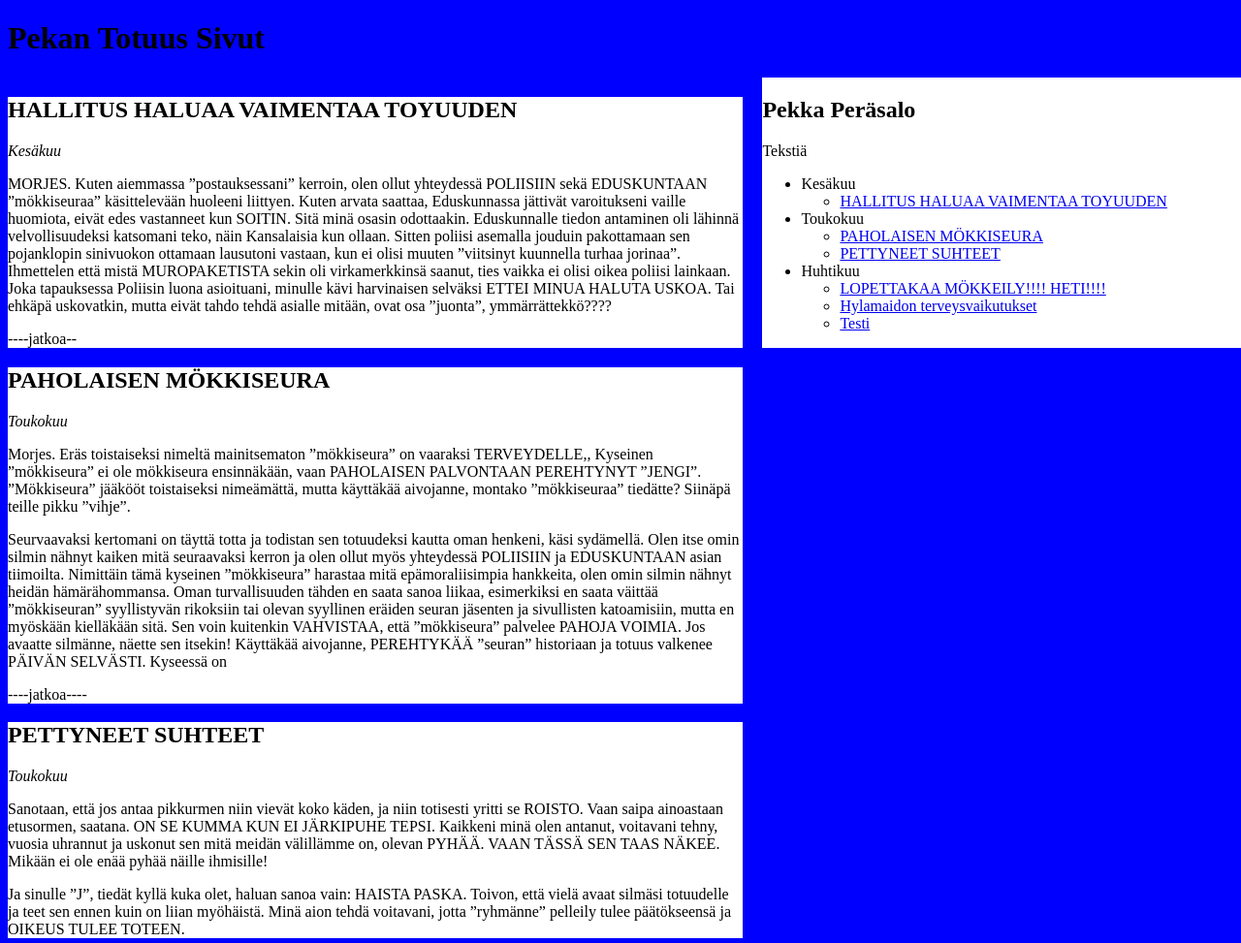
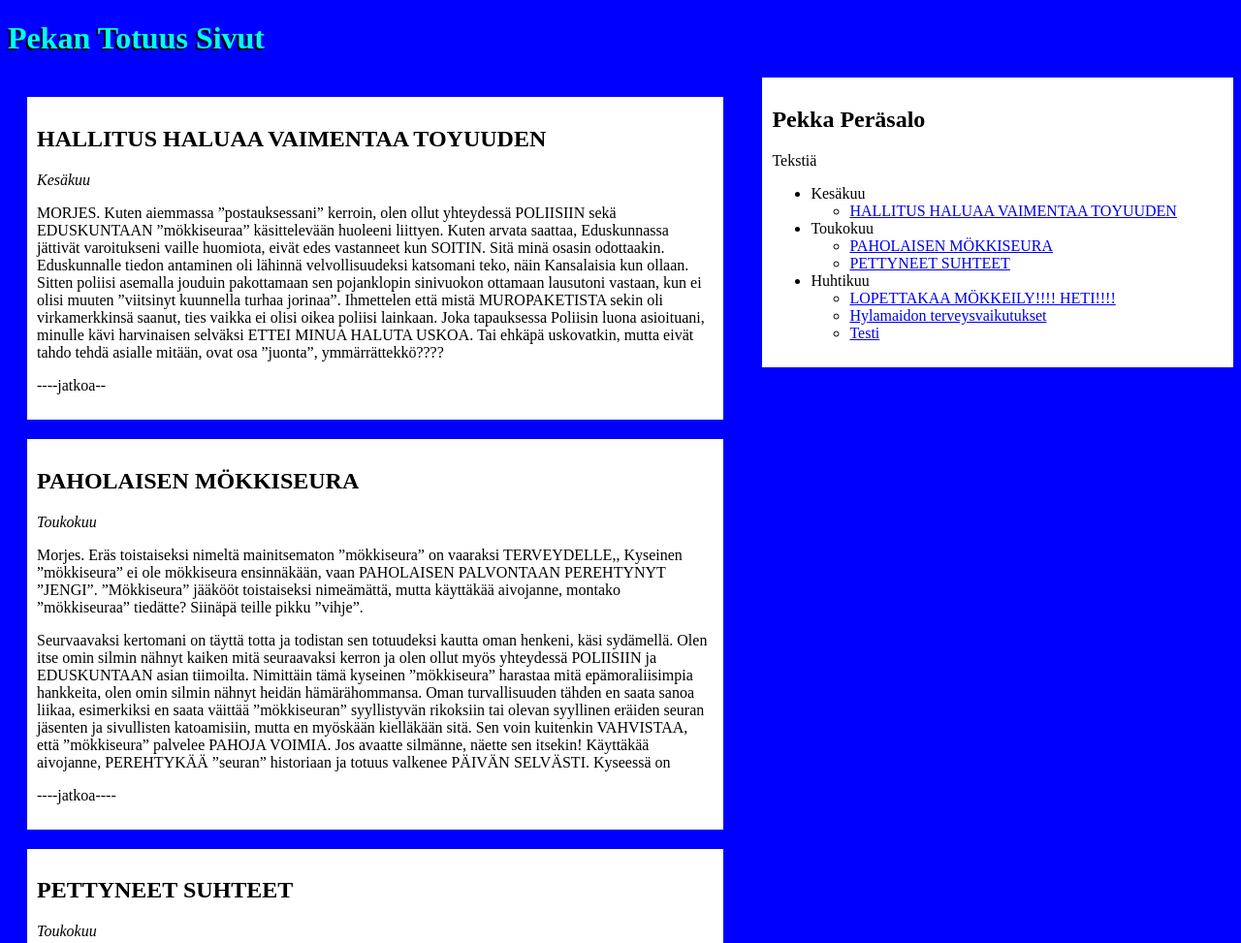
Before and after one commit to vuorisumu/pekkaperasalo, a plain HTML site: page index.html in a window 1280 px wide. Shown: the top 973 px of the page at 97% size. Drawn offline with Linux system fonts and the light colour scheme.

Commit message:
padding and title

```diff
--- a/style.css
+++ b/style.css
@@ -2,21 +2,33 @@ html {
   background-color: blue;
 }
 
+h1 {
+  color: cyan;
+  text-shadow: -2px 2px black;
+}
+
 main {
   display: grid;
-  grid-template-columns: 60% 40%;
+  grid-template-columns: 60% auto;
   gap: 20px;
   align-items: start;
 }
 
 article {
   background-color: white;
+  padding: 10px;
+  margin: 20px;
 }
 
 #sidebar {
   background-color: white;
+  padding: 10px;
 }
 
 .date {
   font-style: italic;
 }
+
+footer {
+  font-family: "Comic Sans MS";
+}
```
